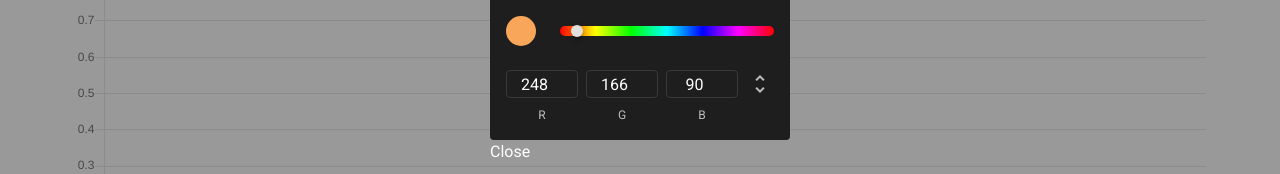
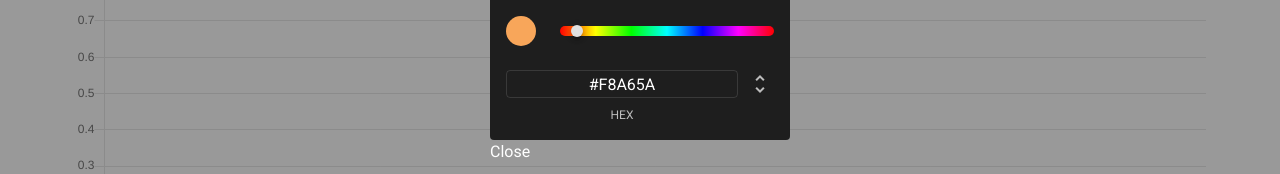
Before and after one commit to 4ndre4s/multicounter.io, a Nuxt app: page / in a window 1280 px wide. Both pictures are taken after a click on the button 143 px from the left and 58 px from the top of the page. Shown: the part 393-567 px from the top of the page. Built offline with nearby package versions, Linux system fonts and the light colour scheme.

Commit message:
Switched color picker mode to hexa

```diff
--- a/components/CounterCard.vue
+++ b/components/CounterCard.vue
@@ -41,7 +41,7 @@
             </v-card-actions>
         </v-card>
         <v-overlay :value="overlayVisible" @click.native="overlayVisible = false">
-            <v-color-picker v-model="color" ref="colorPicker" @click.stop></v-color-picker>
+            <v-color-picker v-model="color" mode="hexa" ref="colorPicker" @click.stop></v-color-picker>
             <button @click="overlayVisible = false">Close</button>
         </v-overlay>
     </div>
```
